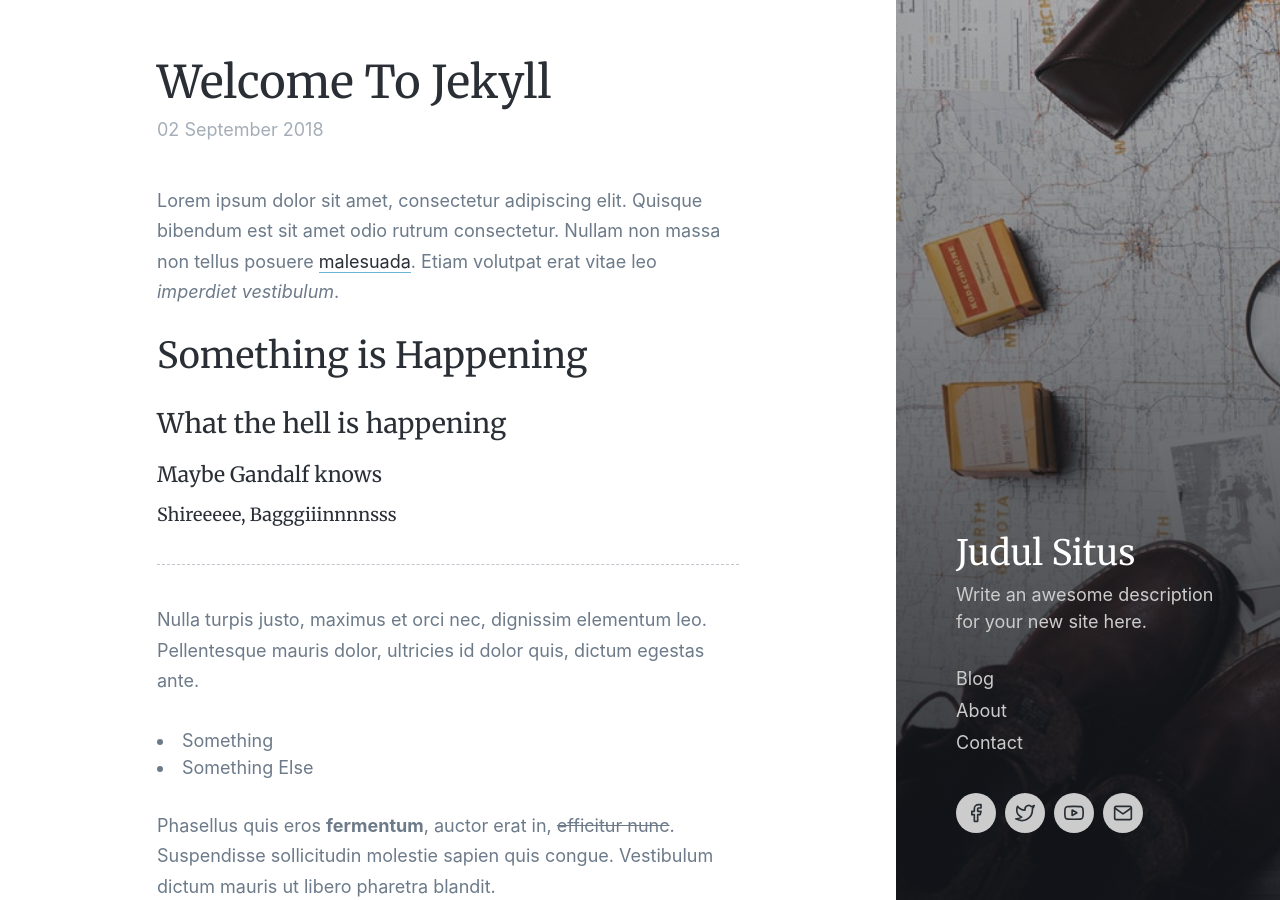
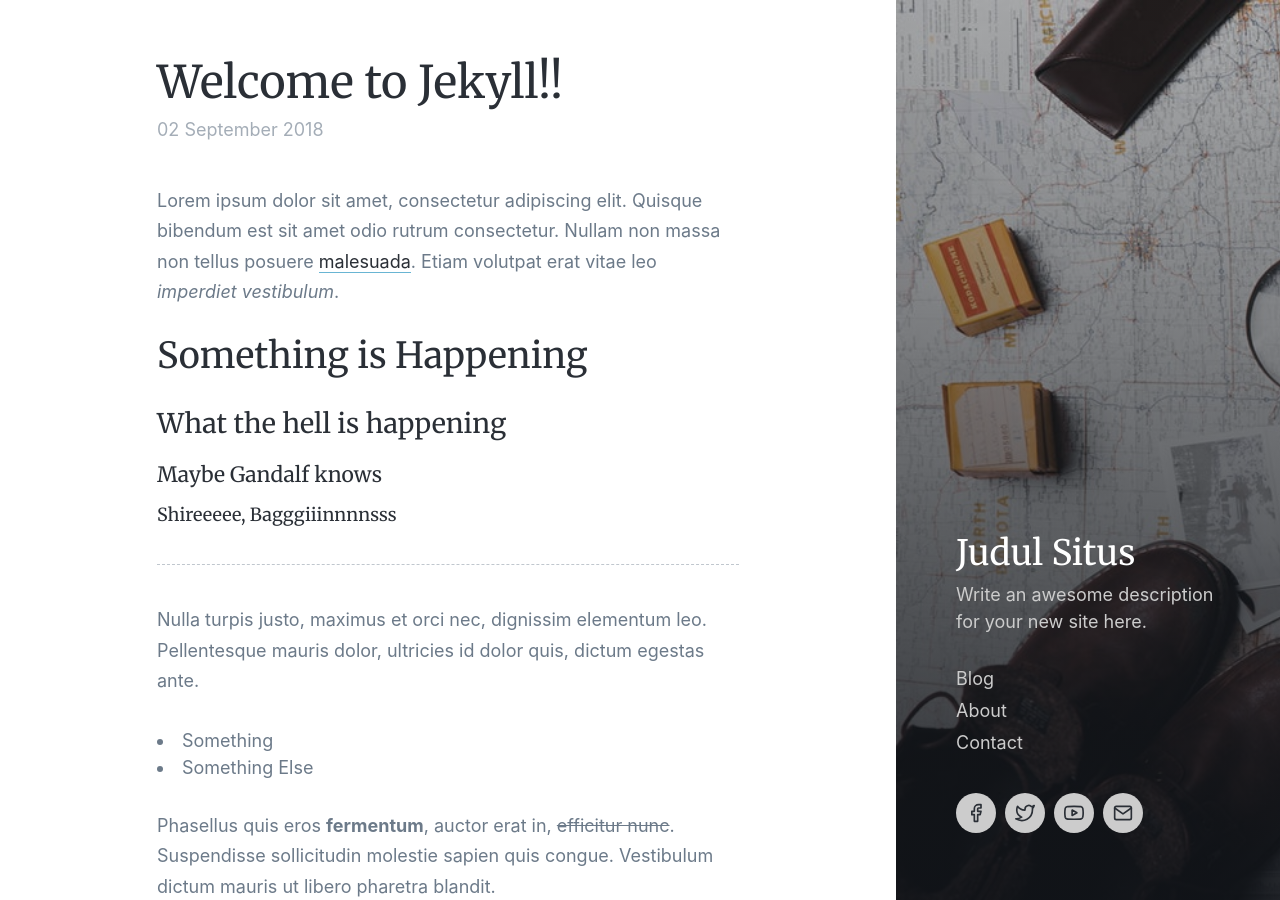
Before and after one commit to adionakurniawan/blog, a Jekyll site: the page built from _posts/2018-09-02-welcome-to-jekyll.md, in a window 1280 px wide and 900 px high. Built offline with Jekyll 4.4.1, drawn with Linux system fonts in a browser that asks for light colours; some web fonts are replaced; some of the changed lines change nothing that is shown.

Commit message:
Add files via upload

```diff
--- a/_posts/2018-09-02-welcome-to-jekyll.md
+++ b/_posts/2018-09-02-welcome-to-jekyll.md
@@ -1,4 +1,5 @@
 ---
+title: "Welcome to Jekyll!!"
 thumbnail: "/images/posts/welcome-to-jekyll.jpg"
 ---
 
```
